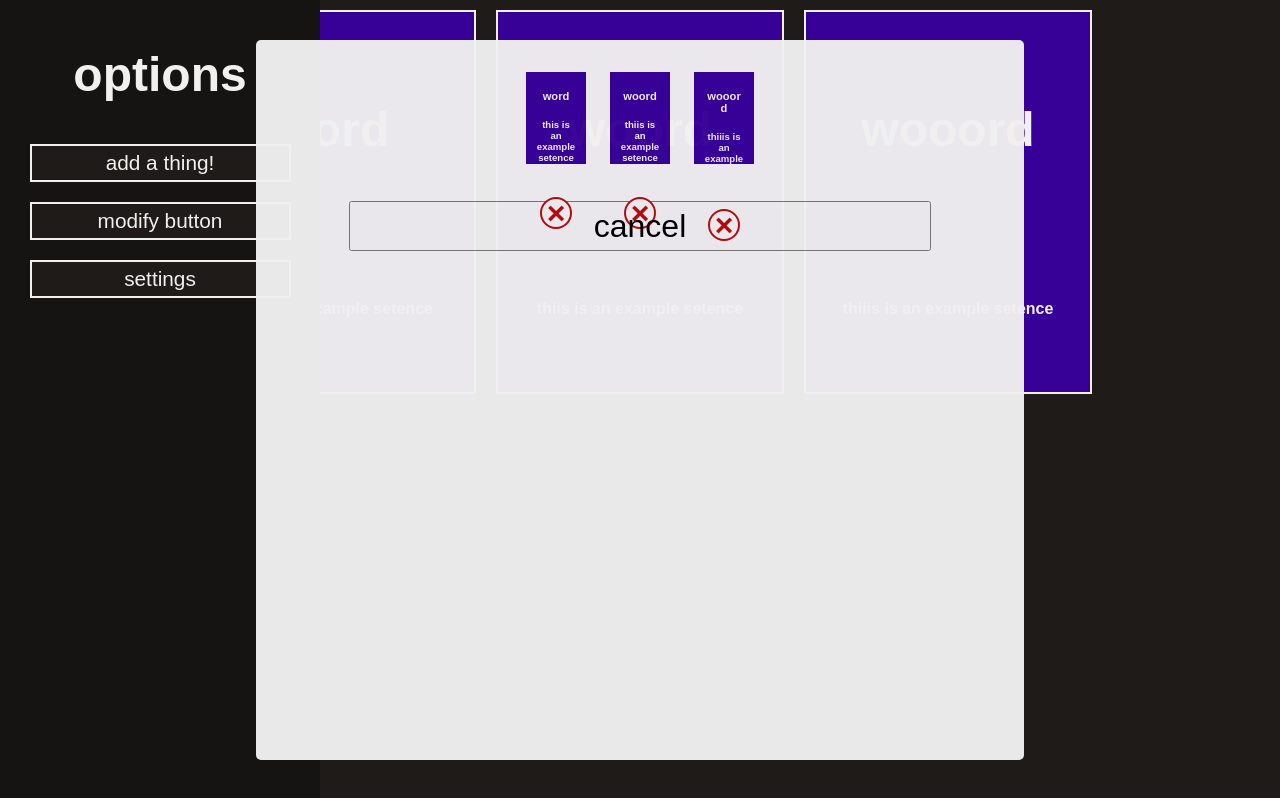
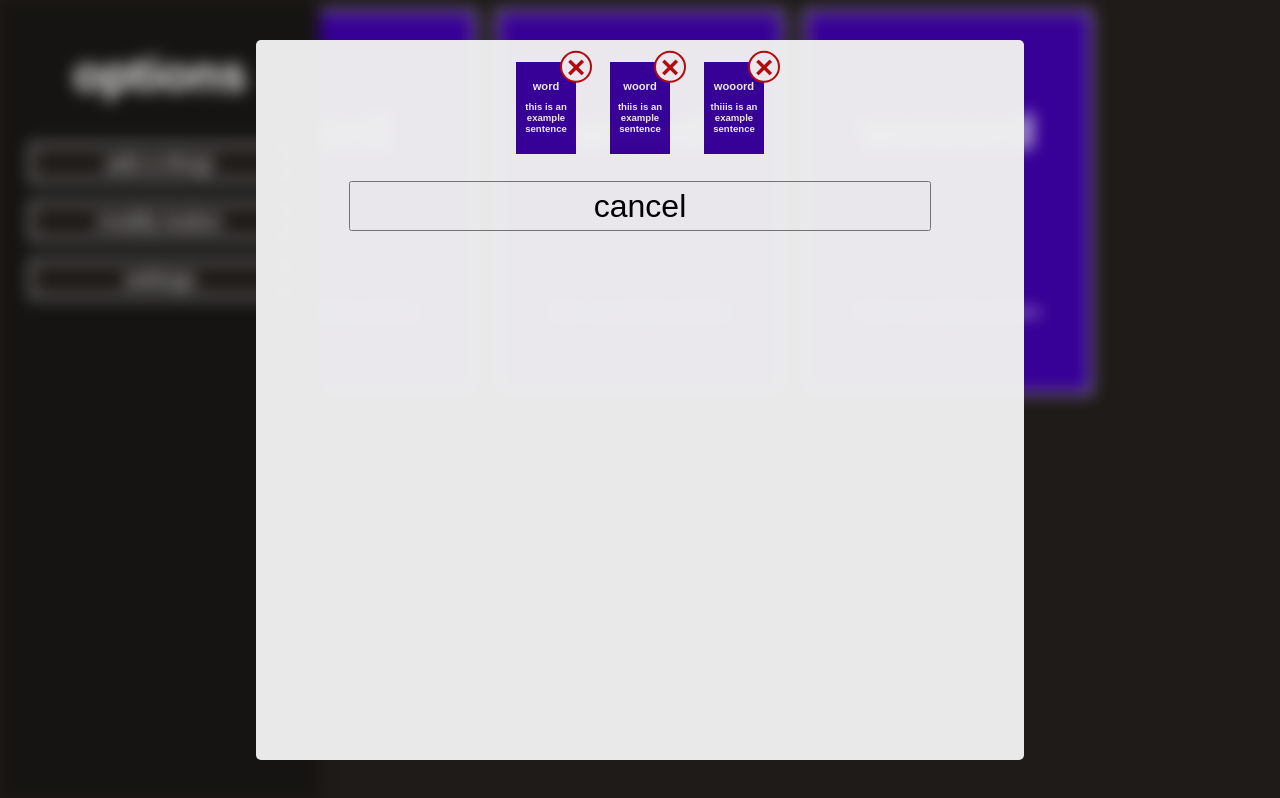
Before and after one commit to Greggry/flashcards, a website: page index.html in a window 1280 px wide. Both pictures are taken after a click on the button "modify button". Drawn offline with Linux system fonts and the light colour scheme.

Commit message:
bug fixes & keyboard friendliness

```diff
--- a/css/main.scss
+++ b/css/main.scss
@@ -57,6 +57,10 @@ body {
       cursor: default;
     }
   }
+
+  .card-mountpoint {
+    display: flex;
+  }
 }
 
 .card {
@@ -86,6 +90,10 @@ body {
   &.small {
     width: 4rem;
     height: 6rem;
+    padding: 3px;
+    margin: 0 15px;
+
+    position: relative;
 
     font-size: 0.6rem;
 
@@ -104,6 +112,14 @@ body {
       width: 2rem;
       height: 2rem;
       border-radius: 50%;
+
+      margin: 0;
+
+      // upper right corner
+      position: absolute;
+      top: 0;
+      right: 0;
+      transform: translate(1rem, -0.7rem);
     }
 
     .btn-delete::after {
@@ -130,6 +146,11 @@ body {
   font-size: 2rem;
   border-radius: 5px;
   opacity: 0.97;
+
+  .preview-card-container {
+    display: flex;
+    justify-content: center;
+  }
 
   label {
     display: flex;
--- a/index.js
+++ b/index.js
@@ -145,7 +145,7 @@ class DomMaker {
   }
 
   newCard(word, example, definition, automount, parent) {
-    const card = this.newElement('div', null, {
+    const card = this.newElement('button', null, {
       class: 'card',
     });
 
@@ -216,8 +216,7 @@ class DomMaker {
   toggleSettings() {
     if (!this.settingsShown) {
       // add blur, disable
-      this.toggleDisabledOnChildren('.main-element');
-      this.mainElement.classList.add('blurred');
+      this.toggleDisableAndBlur();
 
       // append this.settings
       document.body.appendChild(this.settings);
@@ -226,8 +225,7 @@ class DomMaker {
       document.body.removeChild(this.settings);
 
       // remove blur and enable elements back
-      this.toggleDisabledOnChildren('.main-element');
-      this.mainElement.classList.remove('blurred');
+      this.toggleDisableAndBlur();
     }
 
     this.settingsShown = !this.settingsShown;
@@ -245,7 +243,7 @@ class DomMaker {
     const modalContent = this.newElement('div', '', {});
 
     const modal = this.newModal(modalContent, false, document.body);
-    this.toggleDisabledOnChildren('.main-element');
+    this.toggleDisableAndBlur();
 
     const createLabels = labelText => {
       const textField = this.newElement('input', '', {
@@ -293,10 +291,9 @@ class DomMaker {
     const modalContent = this.newElement('div', '', {});
 
     const modal = this.newModal(modalContent, false, document.body);
-    this.toggleDisabledOnChildren('.main-element');
+    this.toggleDisableAndBlur();
 
     // show all the cards in a row
-    console.log(this.cardList);
     const previewCardList = this.cardList.map((item, i) => {
       const elementCopy = item.cloneNode(true);
 
@@ -339,10 +336,15 @@ class DomMaker {
       parentElement: parent,
       class: 'btn-cancel',
       click: () => {
-        this.toggleDisabledOnChildren('.main-element');
+        this.toggleDisableAndBlur();
         element.remove();
       },
     });
+  }
+
+  toggleDisableAndBlur() {
+    this.toggleDisabledOnChildren('.main-element');
+    this.mainElement.classList.toggle('blurred');
   }
 }
 
@@ -350,29 +352,32 @@ const maker = new DomMaker();
 
 const card1 = maker.newCard(
   'word',
-  'this is an example setence',
+  'this is an example sentence',
   'this is the definition of the word',
   true
 );
 
 const card2 = maker.newCard(
   'woord',
-  'thiis is an example setence',
+  'thiis is an example sentence',
   'this is the deffinition of the word',
   true
 );
 
 const card3 = maker.newCard(
   'wooord',
-  'thiiis is an example setence',
+  'thiiis is an example sentence',
   'this is the defffinition of the word',
   true
 );
 
 // TODO
 // settings
-// a side pane on the left with options
-// side pane - add modify delete etc
-// the cards are the only keyboard unfriendly element
+// side pane - modify
+// toggle method for toggling blur and disabling
 
-// BUG cards are still clickable when a modal is opened
+// changes
+// fixed the bug with the cards misaligning
+// changed the position of the delete button
+// cards are now not clickable when modal is opened
+// cards are now keyboard friendly
```
Also changed, not shown: css/main.css, 1 other file.
